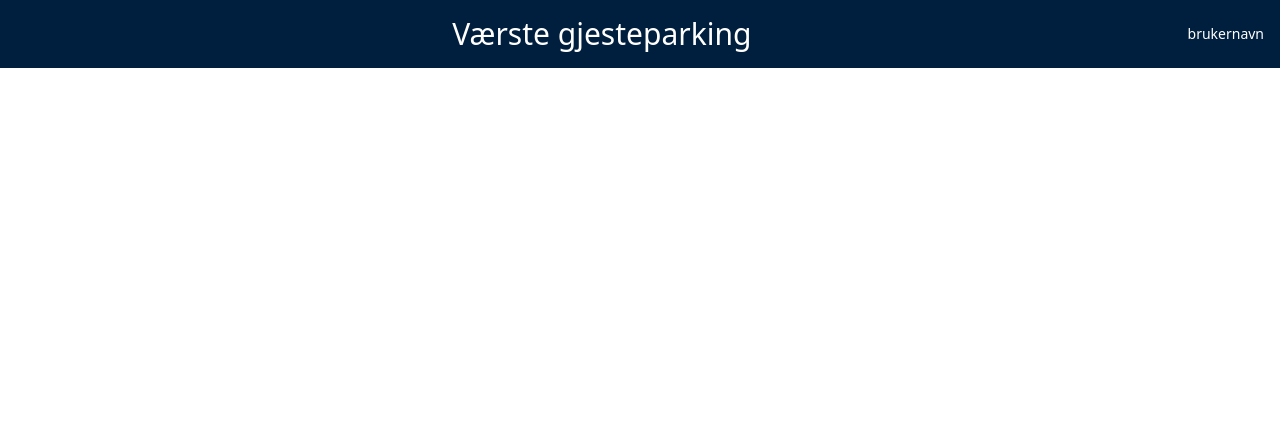
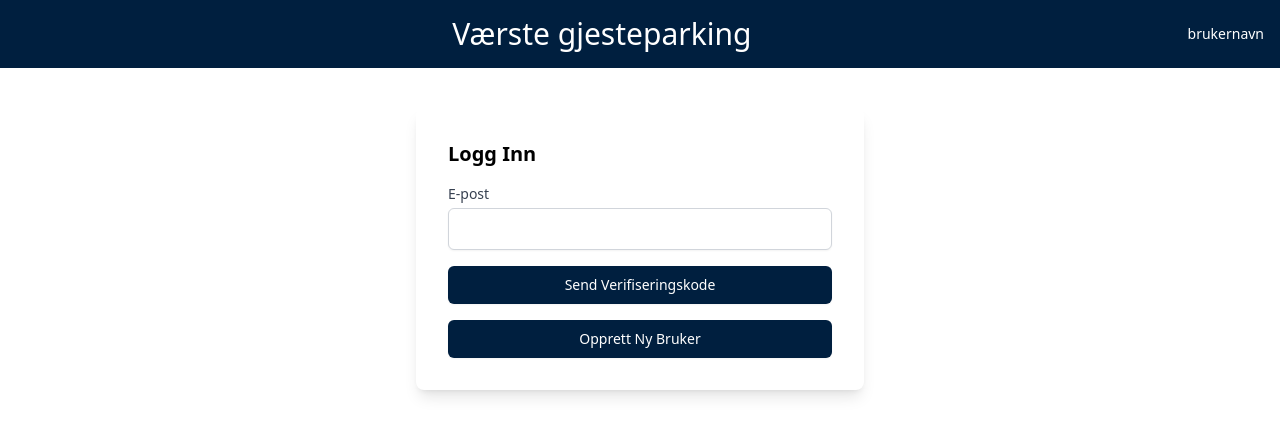
Before and after one commit to Sopra-Project/Frontend, a React (Create React App) app in the folder frontend/: page /login in a window 1280 px wide. Shown: the top 436 px of the page. Built offline with nearby package versions, Linux system fonts and the light colour scheme; the HTML template or start-up script is replaced by a standard one.

Commit message:
created login page + verifycode
created login page + verifycode

```diff
--- a/frontend/src/App.tsx
+++ b/frontend/src/App.tsx
@@ -1,12 +1,12 @@
-// App.tsx
-
 import React from 'react';
-import { BrowserRouter as Router, Route, Routes } from 'react-router-dom';
+import { BrowserRouter as Router, Route, Routes, Navigate } from 'react-router-dom';
 import Header from './Components/Header';
 import Dashboard from './Components/Dashboard';
 import CreateUser from './Components/CreateUser';
 import EditUserForm from './Components/EditUserForm';
 import DeleteConfirmationPage from './Components/DeleteConfirmationPage';
+import LoginPage from './Components/LoginPage';
+import VerifyCodePage from './Components/VerifyCodePage'; // Importer VerifyCodePage
 
 function App() {
     return (
@@ -18,6 +18,13 @@ function App() {
                     <Route path="/create-user" element={<CreateUser />} />
                     <Route path="/edit-user" element={<EditUserForm />} />
                     <Route path="/delete-confirmation" element={<DeleteConfirmationPage />} />
+                    <Route path="/login" element={<LoginPage />} />
+                    <Route path="/verify-code" element={<VerifyCodePage />} />
+                    {/* Legg til rute for VerifyCodePage */}
+                    {/* Omdiriger standardruten til /login */}
+                    <Route path="/" element={<Navigate replace to="/login" />} />
+                    {/* Fanger opp alle udefinerte ruter og omdirigerer til /login */}
+                    <Route path="*" element={<Navigate to="/login" />} />
                 </Routes>
             </div>
         </Router>
--- a/frontend/src/Components/CreateUser.tsx
+++ b/frontend/src/Components/CreateUser.tsx
@@ -1,16 +1,20 @@
-// Components/CreateUser.tsx
+// CreateUser.tsx
 import React, { useState } from 'react';
 
 const CreateUser = () => {
-    // State for form fields
     const [name, setName] = useState('');
     const [email, setEmail] = useState('');
     const [role, setRole] = useState('');
 
-    // Handle form submission
-    const handleSubmit = (e: React.FormEvent<HTMLFormElement>) => {
+    const handleSubmit = (e: React.FormEvent<HTMLFormElement>) => { // Angi typen for hendelsesparameteren 'e'
         e.preventDefault();
         console.log("Creating user with:", { name, email, role });
+    };
+
+    const handleEscape = (e: React.KeyboardEvent<HTMLDivElement>) => { // Angi typen for hendelsesparameteren 'e'
+        if (e.key === 'Escape') {
+            // Handle closing the popup or any other action
+        }
     };
 
     return (
@@ -40,7 +44,6 @@ const CreateUser = () => {
                         className="w-full flex justify-center py-2 px-4 border border-transparent rounded-md shadow-sm text-sm font-medium text-white bg-marine-blue-dark hover:bg-marine-blue focus:outline-none focus:ring-2 focus:ring-offset-2 focus:ring-marine-blue-dark">
                     Opprett Bruker
                 </button>
-
             </form>
         </div>
     );
--- a/frontend/src/Components/CreateUserButton.tsx
+++ b/frontend/src/Components/CreateUserButton.tsx
@@ -1,18 +1,20 @@
 import React from 'react';
-import { useNavigate } from 'react-router-dom'; // Correctly import useNavigate
+import { useNavigate } from 'react-router-dom';
 
 const CreateUserButton = () => {
-    let navigate = useNavigate(); // Correctly use useNavigate
+    let navigate = useNavigate();
 
     const navigateToCreateUser = () => {
-        navigate('/create-user'); // Use the navigate function to change the route
+        navigate('/create-user');
     };
 
     return (
-        <button onClick={navigateToCreateUser}
-                className="w-full flex justify-center py-2 px-4 border border-transparent rounded-md shadow-sm text-sm font-medium text-white bg-marine-blue-dark hover:bg-indigo-700 focus:outline-none focus:ring-2 focus:ring-offset-2 focus:ring-indigo-500">
-            Opprett Ny Bruker
-        </button>
+        <div className="flex justify-center">
+            <button onClick={navigateToCreateUser}
+                    className="w-48 flex justify-center py-2 px-4 border border-transparent rounded-md shadow-sm text-sm font-medium text-white bg-marine-blue-dark hover:bg-indigo-700 focus:outline-none focus:ring-2 focus:ring-offset-2 focus:ring-indigo-500">
+                Opprett Ny Bruker
+            </button>
+        </div>
     );
 };
 
--- /dev/null
+++ b/frontend/src/Components/LoginPage.tsx
@@ -0,0 +1,91 @@
+// LoginPage.tsx
+import React, { useState } from 'react';
+import { useNavigate } from 'react-router-dom';
+import CreateUser from './CreateUser';
+
+const LoginPage = () => {
+    const [email, setEmail] = useState('');
+    const [showCreateUserPopup, setShowCreateUserPopup] = useState(false);
+    const navigate = useNavigate();
+
+    const handleLogin = async (e: React.FormEvent<HTMLFormElement>) => {
+        e.preventDefault();
+        try {
+            const response = await fetch('http://localhost:8080/api/auth/login', {
+                method: 'POST',
+                headers: {
+                    'Content-Type': 'application/json',
+                },
+                body: JSON.stringify({ email }),
+            });
+
+            if (!response.ok) {
+                throw new Error('Noe gikk galt ved sending av e-post.');
+            }
+
+            alert('En verifiseringskode er sendt til din e-postadresse.');
+            navigate('/verify-code');
+        } catch (error) {
+            if (error instanceof Error) {
+                alert('Feil ved innlogging: ' + error.message);
+            } else {
+                alert('Feil ved innlogging: En ukjent feil oppstod.');
+            }
+        }
+    };
+
+    const handleCreateUser = () => {
+        setShowCreateUserPopup(true);
+    };
+
+    const handleEscape = (e: React.KeyboardEvent<HTMLDivElement>) => {
+        if (e.key === 'Escape') {
+            setShowCreateUserPopup(false);
+        }
+    };
+
+    return (
+        <div className="max-w-md mx-auto my-10 bg-white p-8 rounded-lg shadow-lg">
+            <h2 className="text-xl font-semibold mb-4">Logg Inn</h2>
+            <form onSubmit={handleLogin} className="space-y-4">
+                <div>
+                    <label htmlFor="email" className="block text-sm font-medium text-gray-700">E-post</label>
+                    <input
+                        type="email"
+                        id="email"
+                        value={email}
+                        onChange={(e) => setEmail(e.target.value)}
+                        className="mt-1 block w-full px-3 py-2 border border-gray-300 rounded-md shadow-sm"
+                        required
+                    />
+                </div>
+                <button
+                    type="submit"
+                    className="w-full flex justify-center py-2 px-4 border border-transparent rounded-md shadow-sm text-sm font-medium text-white bg-marine-blue-dark hover:bg-marine-blue">
+                    Send Verifiseringskode
+                </button>
+                <button
+                    type="button"
+                    onClick={handleCreateUser}
+                    className="mt-2 w-full flex justify-center py-2 px-4 border border-transparent rounded-md shadow-sm text-sm font-medium text-white bg-marine-blue-dark hover:bg-marine-blue">
+                    Opprett Ny Bruker
+                </button>
+            </form>
+            {showCreateUserPopup && (
+                <div className="fixed inset-0 bg-black bg-opacity-50 flex items-center justify-center" onKeyDown={handleEscape}>
+                    <div className="bg-white p-8 rounded-lg shadow-lg">
+                        <CreateUser />
+                        <button
+                            className="absolute top-2 right-2 px-3 py-1 bg-gray-200 text-gray-800 rounded"
+                            onClick={() => setShowCreateUserPopup(false)}
+                        >
+                            Lukk
+                        </button>
+                    </div>
+                </div>
+            )}
+        </div>
+    );
+};
+
+export default LoginPage;
--- /dev/null
+++ b/frontend/src/Components/VerifyCodePage.tsx
@@ -0,0 +1,50 @@
+// Components/VerifyCodePage.tsx
+import React, { useState } from 'react';
+import { useNavigate } from 'react-router-dom';
+
+const VerifyCodePage = () => {
+    const [code, setCode] = useState('');
+    const navigate = useNavigate();
+
+    const handleVerifyCode = async (e: React.FormEvent<HTMLFormElement>) => {
+        e.preventDefault();
+
+        try {
+            const response = await fetch('http://localhost:8080/api/auth/verify-code', {
+                method: 'POST',
+                headers: {
+                    'Content-Type': 'application/json',
+                },
+                body: JSON.stringify({ code }),
+            });
+
+            if (!response.ok) {
+                throw new Error('Verifisering mislyktes');
+            }
+
+            // Behandle en vellykket verifisering her, f.eks. navigere til dashboard
+            navigate('/dashboard');
+        } catch (error) {
+            console.error(error);
+            // Her kan du håndtere feil, f.eks. vise en feilmelding til brukeren
+        }
+    };
+
+    return (
+        <div className="max-w-md mx-auto my-10 bg-white p-8 rounded-lg shadow-lg">
+            <form onSubmit={handleVerifyCode} className="space-y-4">
+                <div>
+                    <label htmlFor="code" className="block text-sm font-medium text-gray-700">Verifiseringskode</label>
+                    <input type="text" id="code" value={code} onChange={(e) => setCode(e.target.value)}
+                           className="mt-1 block w-full px-3 py-2 border border-gray-300 rounded-md shadow-sm" required/>
+                </div>
+                <button type="submit"
+                        className="w-full flex justify-center py-2 px-4 border border-transparent rounded-md shadow-sm text-sm font-medium text-white bg-marine-blue-dark hover:bg-marine-blue">
+                    Verifiser Kode
+                </button>
+            </form>
+        </div>
+    );
+};
+
+export default VerifyCodePage;
```
